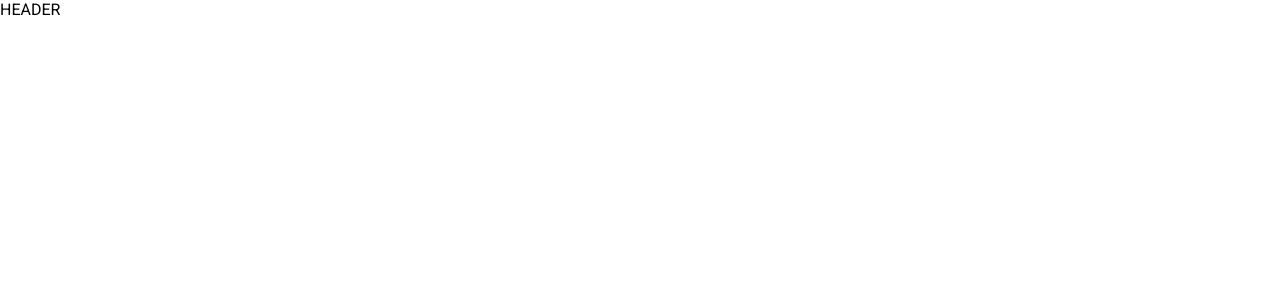
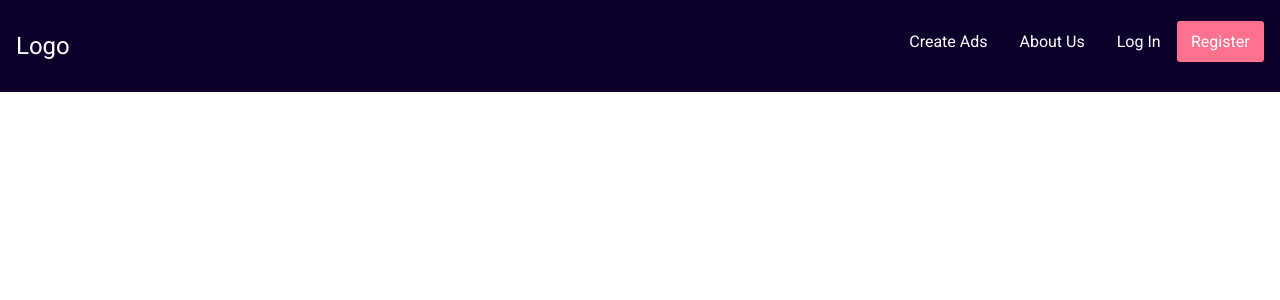
Before and after one commit to B-Rich23/real-estate, a React (Create React App) app: page / in a window 1280 px wide. Shown: the top 300 px of the page. Built offline with nearby package versions, Linux system fonts and the light colour scheme.

Commit message:
added some styling to Header component

```diff
--- a/src/App.css
+++ b/src/App.css
@@ -1,4 +1,27 @@
 @import url("https://fonts.googleapis.com/css?family=Roboto");
+header {
+  background: #0C002B;
+  color: #fff;
+  overflow: auto;
+  padding: 2rem 1rem; }
+  header .logo {
+    float: left;
+    font-size: 1.5rem; }
+  header nav {
+    float: right; }
+    header nav a {
+      color: #fff;
+      text-decoration: none;
+      padding: 0.7rem 1rem;
+      text-transform: capitalize;
+      font-weight: 300; }
+      header nav a:hover {
+        color: #FF718E; }
+      header nav a.register-btn {
+        background: #FF718E;
+        padding: 0.7rem 0.9rem;
+        text-align: center;
+        border-radius: 0.2rem; }
+
 body {
-  font-family: 'Roboto', sans-serif;
-  text-transform: uppercase; }
+  font-family: 'Roboto', sans-serif; }
--- a/src/App.scss
+++ b/src/App.scss
@@ -1,8 +1,10 @@
 @import url(
     'https://fonts.googleapis.com/css?family=Roboto'
 );
+@import "variables";
+@import "listings";
 
 body {
     font-family: 'Roboto', sans-serif;
-    text-transform: uppercase;
+    // text-transform: uppercase;
 }
--- /dev/null
+++ b/src/_listings.scss
@@ -0,0 +1,35 @@
+header {
+    background: #0C002B;
+    color: #fff;
+    overflow: auto;
+    padding: 2rem 1rem;
+
+    .logo {
+        // display: inline-block;
+        float: left;
+        font-size: 1.5rem;
+    }
+
+    nav {
+        // display: inline-block;
+        float: right;
+        a {
+            color: #fff;
+            text-decoration: none;
+            padding: 0.7rem 1rem;
+            text-transform: capitalize;
+            font-weight: 300;
+
+            &:hover {
+                color: #FF718E;
+
+            }
+            &.register-btn {
+                background: $pink;
+                padding: 0.7rem 0.9rem;
+                text-align: center;
+                border-radius: 0.2rem;
+            }
+        }
+    }
+}
--- /dev/null
+++ b/src/_variables.scss
@@ -0,0 +1,5 @@
+$darkpurp: #0C002B;
+$gray: #FAF7F5;
+$offwhite: #FFFEFF;
+$pink: #FF718E;
+$darkgray: #ADA8AA;
--- a/src/components/Header.js
+++ b/src/components/Header.js
@@ -4,7 +4,17 @@ import React, { Component } from 'react';
 class Header extends Component {
     state = {  }
     render() {
-        return (<div>Header</div>   );
+        return (
+            <header>
+                <div className="logo">Logo</div>
+                <nav>
+                    <a href="#">Create Ads</a>
+                    <a href="#">About Us</a>
+                    <a href="#">Log In</a>
+                    <a href="#"className="register-btn">Register</a>
+
+                </nav>
+            </header>   );
     }
 }
 
```
